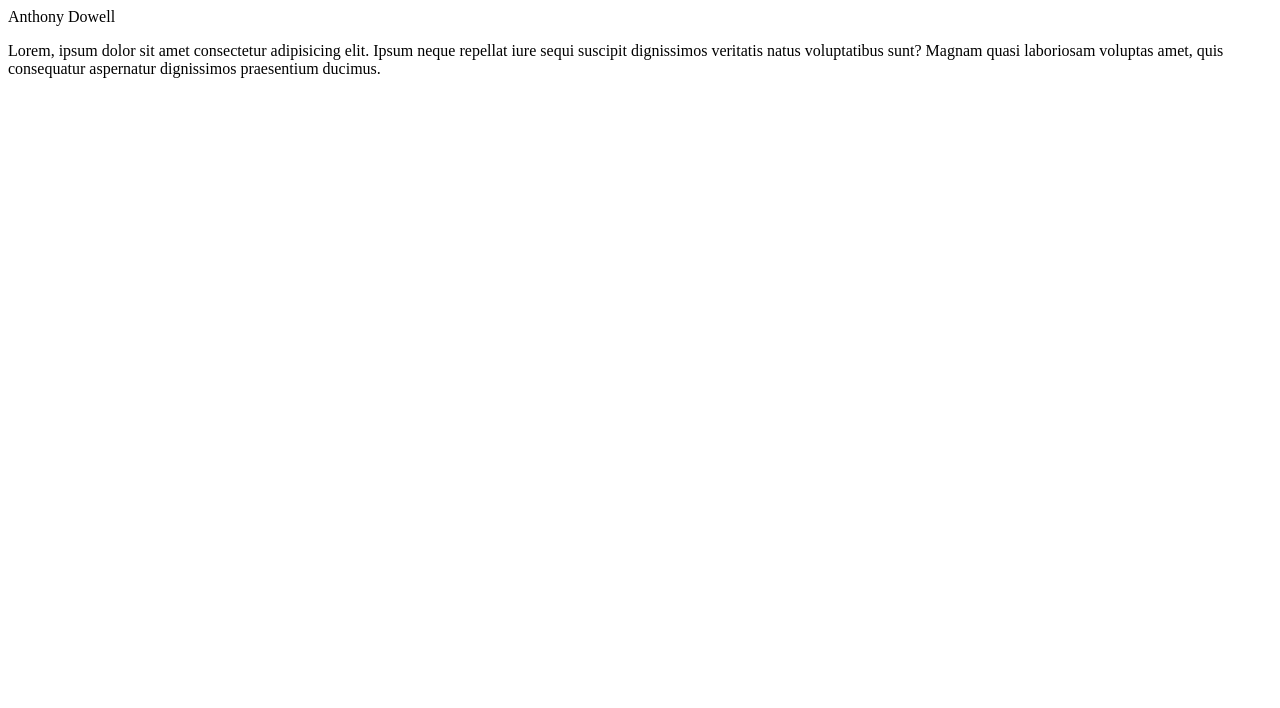
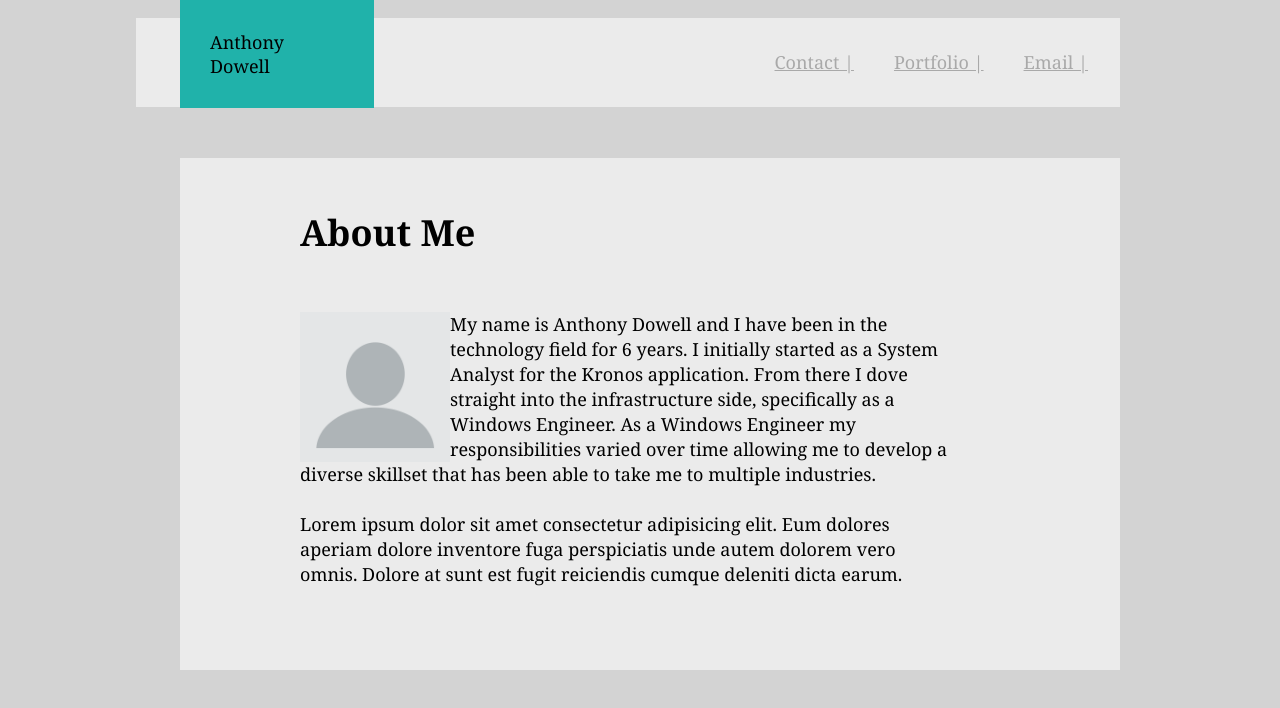
Before and after one commit to Adowell25/Basic-Portfolio, a plain HTML site: page index.html in a window 1280 px wide. Drawn offline with Linux system fonts and the light colour scheme.

Commit message:
The basic alignment of the page is complete.

```diff
--- a/assets/css/style.css
+++ b/assets/css/style.css
@@ -0,0 +1,81 @@
+body {
+    width: 960px;
+    font-family: Georgia, 'Times New Roman', Times, serif;
+    font-size: 18px;
+    background-color: lightgray;
+    margin: 0px auto;
+
+}
+
+header {
+    position: relative;
+    background-color: lightseagreen;
+    color: black;
+    width: 14%;
+    margin-left: 20px;
+    padding: 30px;
+    border: gray;
+}
+
+img {
+    float: left;
+    height: 150px;
+    width: 150px;
+}
+
+ul {
+    float:right;
+    list-style-type: none;
+    padding: 12px;
+    background-color: #ebebeb;
+    margin-left: 20px;
+    margin-top: -90px;
+    height: 65px;
+    width: 100%;
+
+}
+
+li {
+    float: right;
+    padding: 20px;
+}
+
+li a {
+    display: inline;
+    color: darkgrey;
+}
+
+/*nav {
+    background-color: #ebebeb;
+    margin-left: 80px;
+    width: 650px;
+    padding: 50px;
+    text-align: center;
+
+}*/
+
+div{
+    background-color: #ebebeb;
+    margin-top: 50px;
+    margin-left: 20px;
+    padding: 20px;
+}
+h1
+{
+    background-color: #ebebeb;
+    margin-top: 10px;
+    margin-left: 80px;
+    padding: 20px;
+    padding-bottom: 20px;
+    width: 650px;
+    height: 40px;
+}
+
+p {
+    background-color: #ebebeb;
+    margin-left: 80px;
+    padding: 20px;
+    width: 650px;
+    height: 300px;
+    line-height:  25px;
+}
--- a/index.html
+++ b/index.html
@@ -5,6 +5,7 @@
 
         <meta charset="UTF -8">
         <title>Portfolio</title>
+        <link rel="stylesheet" href="assets/css/style.css">
 
     </head>
 
@@ -12,7 +13,25 @@
 
         <header> Anthony Dowell</header>
 
-        <p>Lorem, ipsum dolor sit amet consectetur adipisicing elit. Ipsum neque repellat iure sequi suscipit dignissimos veritatis natus voluptatibus sunt? Magnam quasi laboriosam voluptas amet, quis consequatur aspernatur dignissimos praesentium ducimus.</p>
+        <ul>
+            <li><a href="Mailto:Adowell25@gmail.com">Email |</a></li>
+            <li><a href="#">Portfolio |</a></li>
+            <li><a href="#">Contact |</a></li>
+
+        </ul>
+
+    <div>
+
+        <h1>About Me</h1>
+
+        <p> <img src="assets/images/blank-profile-picture-973460_1280.png" >My name is Anthony Dowell and I have been in the technology field for 6 years. I initially started as a System Analyst for the Kronos application. From there I dove straight into the infrastructure side, specifically as a Windows Engineer. As a  Windows Engineer my responsibilities varied over time allowing me to develop a diverse skillset that has been able to take me to multiple industries.
+
+            <br>
+            <br>
+
+          Lorem ipsum dolor sit amet consectetur adipisicing elit. Eum dolores aperiam dolore inventore fuga perspiciatis unde autem dolorem vero omnis. Dolore at sunt est fugit reiciendis cumque deleniti dicta earum.</p>
+
+    </div>
 
     </body>
 </html>
```
